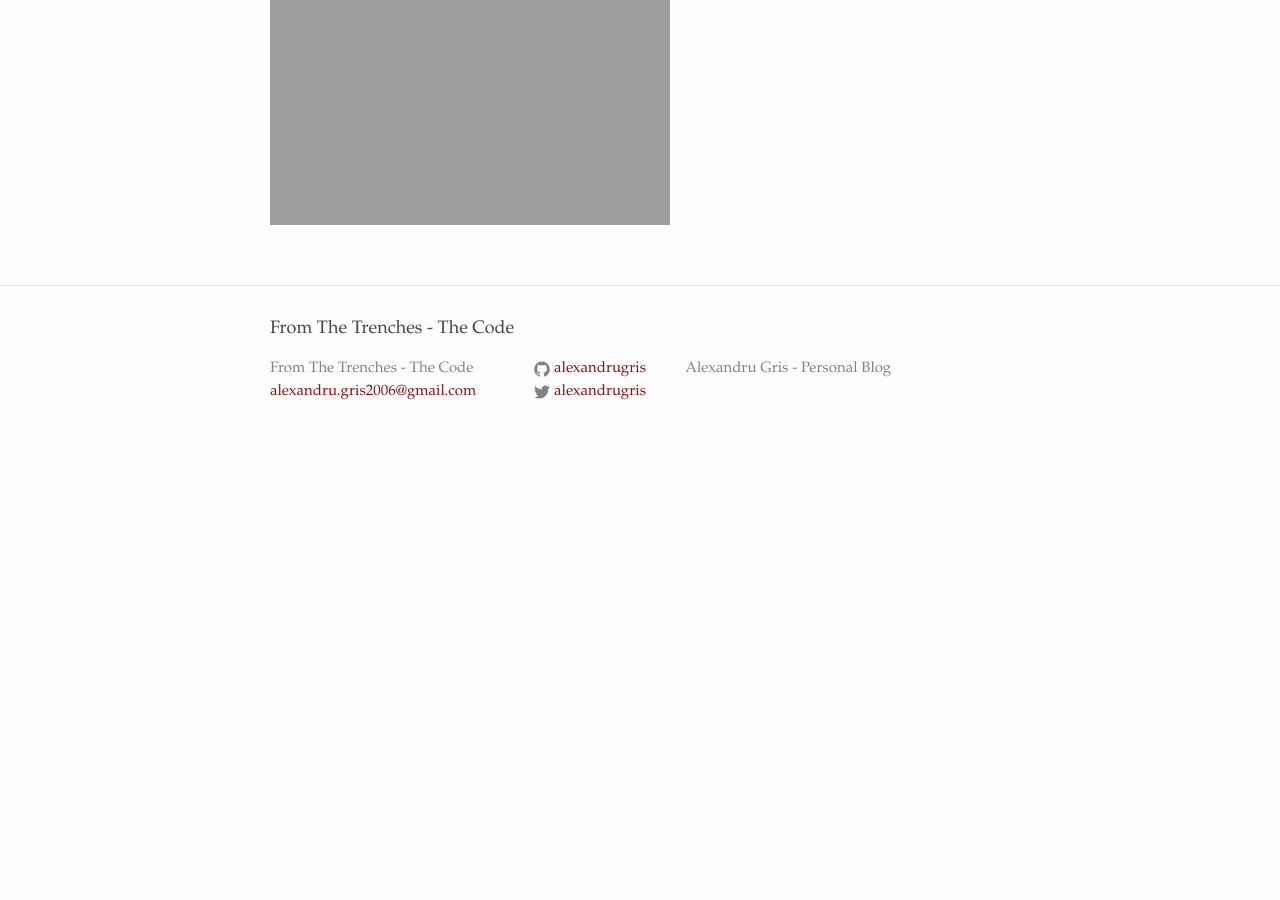
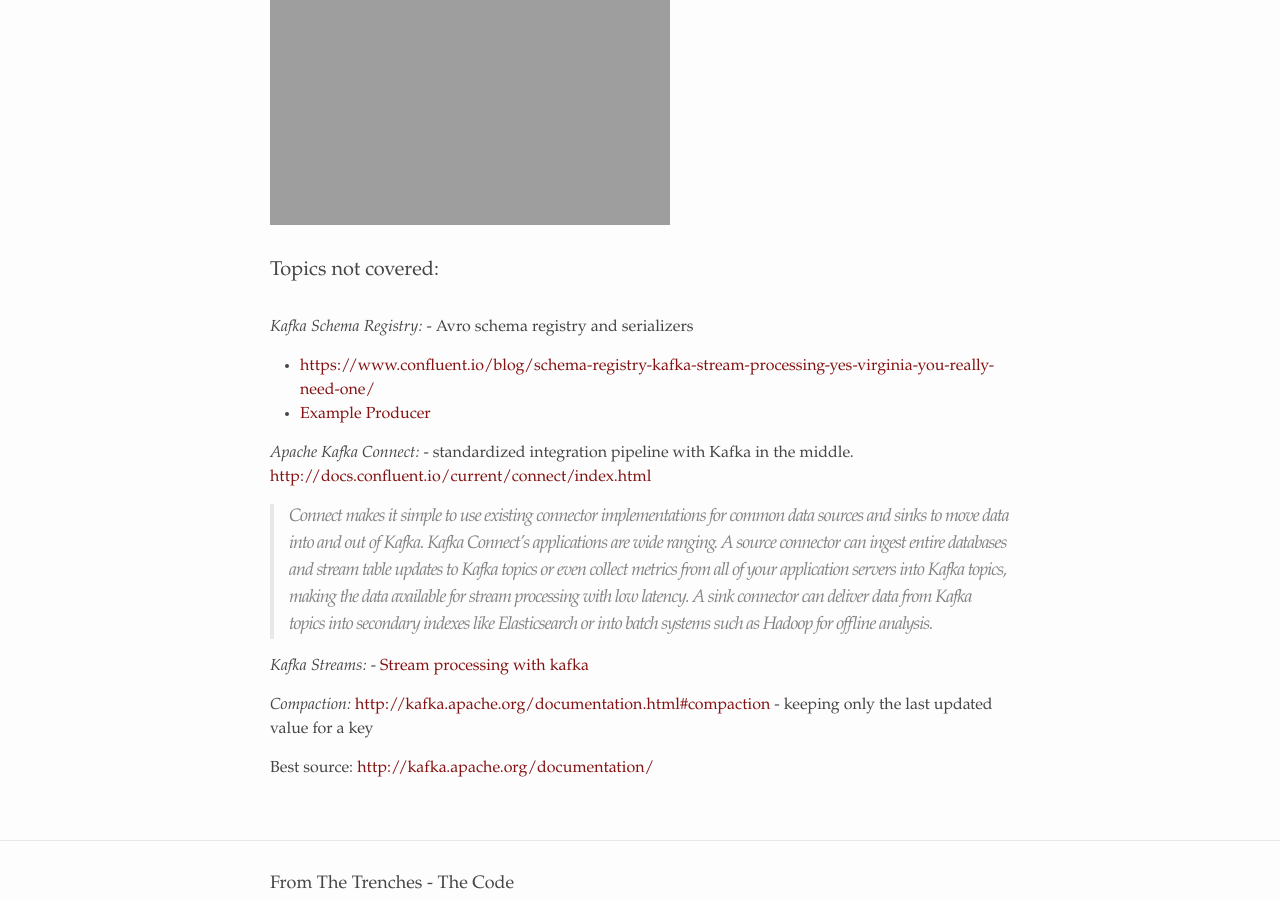
Before and after one commit to alexandrugris/my-jekyll-tech-blog, a Jekyll site: the page built from MyBlog/_posts/2017-06-04-kafka-patterns.markdown, in a window 1280 px wide and 900 px high, scrolled down 12637 px. Built offline with Jekyll 4.4.1, drawn with Linux system fonts in a browser that asks for light colours; before the commit the page ends 13100 px from its top, so only the background shows below that; some of the changed text lies outside the part shown.

Commit message:
Kafka Finished

````diff
--- a/MyBlog/_posts/2017-06-04-kafka-patterns.markdown
+++ b/MyBlog/_posts/2017-06-04-kafka-patterns.markdown
@@ -4,7 +4,8 @@
 date:   2017-06-04 13:15:16 +0200
 categories: distributed systems
 ---
-Playing around with Apache Kafka. The article covers running a Kafka cluster on a development machine using a pre-made Docker image, playing around with the command line tools distributed with Apache Kafka and writing producers and consumers.
+This article covers running a Kafka cluster on a development machine using a pre-made Docker image, playing around with the command line tools distributed with Apache Kafka and writing basic producers and consumers.
+The source code associated with this article can be found [here](https://github.com/alexandrugris/Play_With_Kafka)
 
 ### How to run Apache Kafka
 
@@ -425,3 +426,21 @@
 ```
 
 ![With subscribe not assign]({{site.url}}/assets/kafka_10.png)
+
+### Topics not covered:
+
+*Kafka Schema Registry:* - Avro schema registry and serializers
+ - [https://www.confluent.io/blog/schema-registry-kafka-stream-processing-yes-virginia-you-really-need-one/](https://www.confluent.io/blog/schema-registry-kafka-stream-processing-yes-virginia-you-really-need-one/)
+ - [Example Producer](https://github.com/confluentinc/examples/blob/3.2.x/kafka-clients/specific-avro-producer/src/main/java/io/confluent/examples/producer/AvroClicksProducer.java)
+
+*Apache Kafka Connect:* - standardized integration pipeline with Kafka in the middle. [http://docs.confluent.io/current/connect/index.html](http://docs.confluent.io/current/connect/index.html)
+
+> Connect makes it simple to use existing connector implementations for common data sources and sinks to move data into and out of Kafka. Kafka Connect’s applications are wide ranging.
+> A source connector can ingest entire databases and stream table updates to Kafka topics or even collect metrics from all of your application servers into Kafka topics, making the data available for stream processing with low latency.
+> A sink connector can deliver data from Kafka topics into secondary indexes like Elasticsearch or into batch systems such as Hadoop for offline analysis.
+
+*Kafka Streams:* - [Stream processing with kafka](https://www.confluent.io/blog/introducing-kafka-streams-stream-processing-made-simple/)
+
+*Compaction:* [http://kafka.apache.org/documentation.html#compaction](http://kafka.apache.org/documentation.html#compaction) - keeping only the last updated value for a key
+
+Best source: [http://kafka.apache.org/documentation/](http://kafka.apache.org/documentation/)
````
